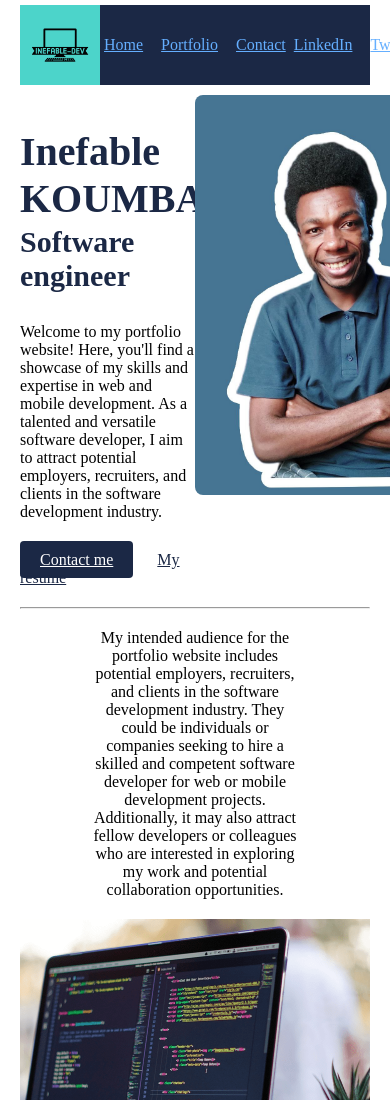
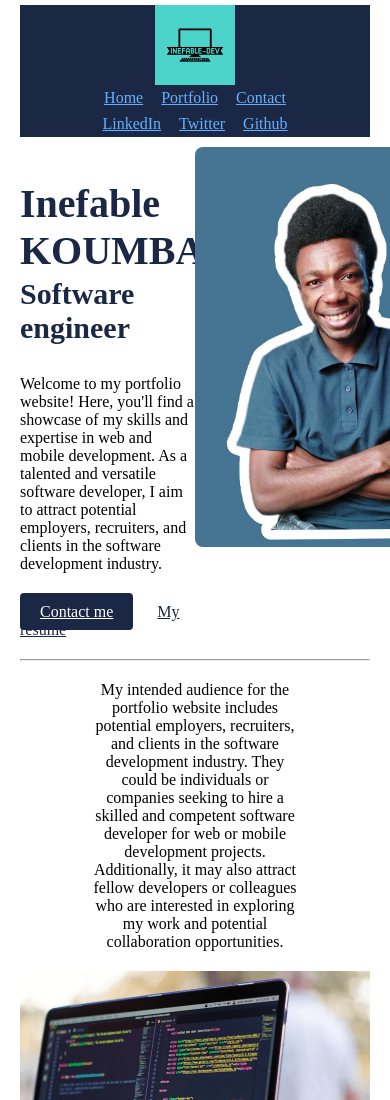
Before and after one commit to InefableKoumba/wdd130-, a plain HTML site: page portfolio/index.html in a window 390 px wide. Shown: the top 1100 px of the page. Drawn offline with Linux system fonts and the light colour scheme; a web font is replaced by a local one.

Commit message:
add a response header

```diff
--- a/portfolio/styles/styles.css
+++ b/portfolio/styles/styles.css
@@ -225,3 +225,13 @@ footer img {
     height: 400px;
     object-fit: cover;
 }
+
+/* Responsive header component */
+
+
+@media screen and (max-width: 800px) {
+    header nav {
+        display: flex;
+        flex-direction: column;
+    }
+}
```
